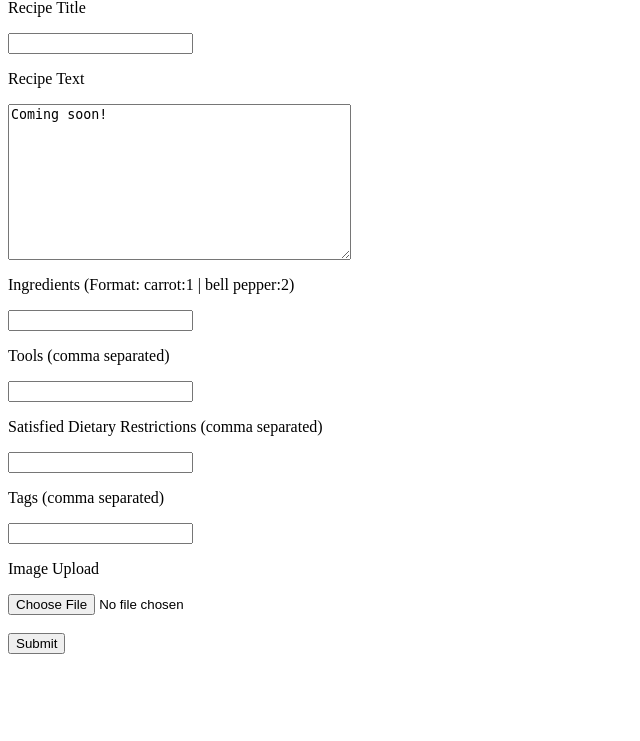
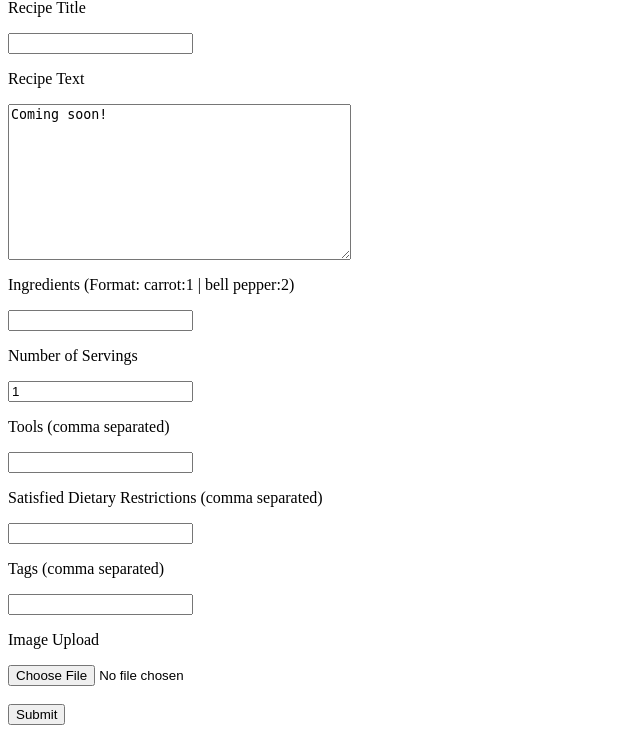
Before and after one commit to shiyingzheng/recipe_search, a Django app: page /app/recipes/new/ in a window 1280 px wide. Shown: the part 67-808 px from the top of the page, without its empty margins (0-640 px from the left). Before the commit the page ends 721 px from the top, so only its background shows below. Run offline with Django 3.2, Linux system fonts and the light colour scheme; the visitor is signed in with stand-in values (Sample User, id 1).

Commit message:
Added number of servings to recipe

```diff
--- a/cookin/app/forms/add_recipe_form.py
+++ b/cookin/app/forms/add_recipe_form.py
@@ -12,4 +12,5 @@ class AddRecipeForm(ModelForm):
         model = Recipe
         fields = ['recipe_title',
                   'recipe_text',
-                  "recipe_image"]
+                  'recipe_image',
+                  'num_servings']
--- a/cookin/app/models/recipe_model.py
+++ b/cookin/app/models/recipe_model.py
@@ -1,5 +1,6 @@
 from django.db import models
 from django.utils import timezone
+from django.core.validators import MinValueValidator
 import uuid
 import os
 
@@ -33,6 +34,8 @@ class Recipe(models.Model):
     publish_date = models.DateTimeField(default=timezone.now)
     recipe_ingredients = models.ManyToManyField(Ingredient,
             through='Ingredient_In_Recipe')
+    num_servings = models.IntegerField(default=1,
+                                       validators=[MinValueValidator(1)])
 
     recipe_tags = TaggableManager(through=TaggedRecipe,
                                   related_name="recipe_tags",
--- a/cookin/app/templates/recipes/add_new_recipe_form.html
+++ b/cookin/app/templates/recipes/add_new_recipe_form.html
@@ -17,6 +17,9 @@
         <p>Ingredients (Format: carrot:1 | bell pepper:2)</p>
         {{ form.recipe_ingredients }}<br>
 
+        <p>Number of Servings</p>
+        {{ form.num_servings }}<br>
+
         <p>Tools (comma separated)</p>
         {{ form.tools }}<br>
 
--- a/cookin/app/templates/recipes/recipe_detail.html
+++ b/cookin/app/templates/recipes/recipe_detail.html
@@ -5,6 +5,9 @@
         <img src="{{ MEDIA_URL }}{{recipe.recipe_image}}" width="50%" alt=""/>
     {% endif %}
 
+    <p>Number of servings: {{recipe.num_servings}}</p>
+
+    <h3>Directions</h3>
     <p>{{recipe.recipe_text}}</p>
 
     {% if recipe.ingredient_in_recipe_set.all %}
```
Also changed, not shown: cookin/README.md, cookin/app/migrations/0017_recipe_num_servings.py (added).
